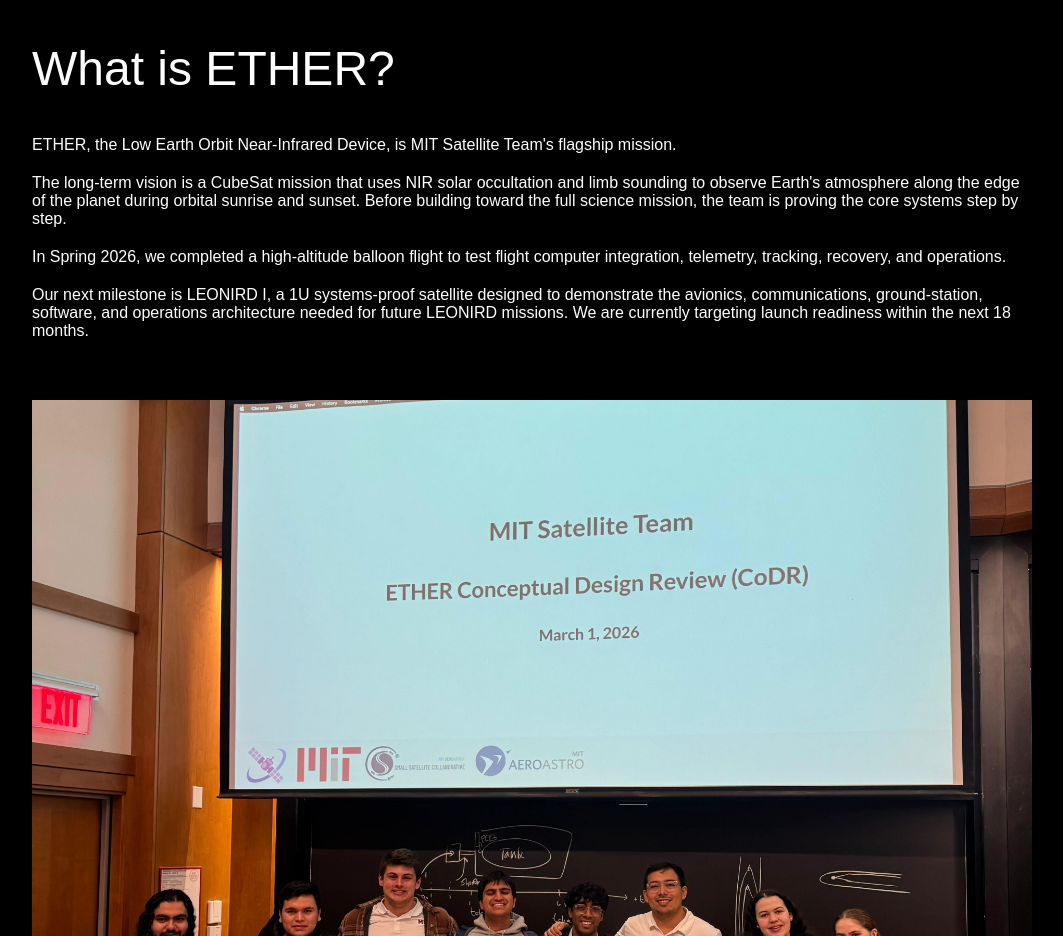
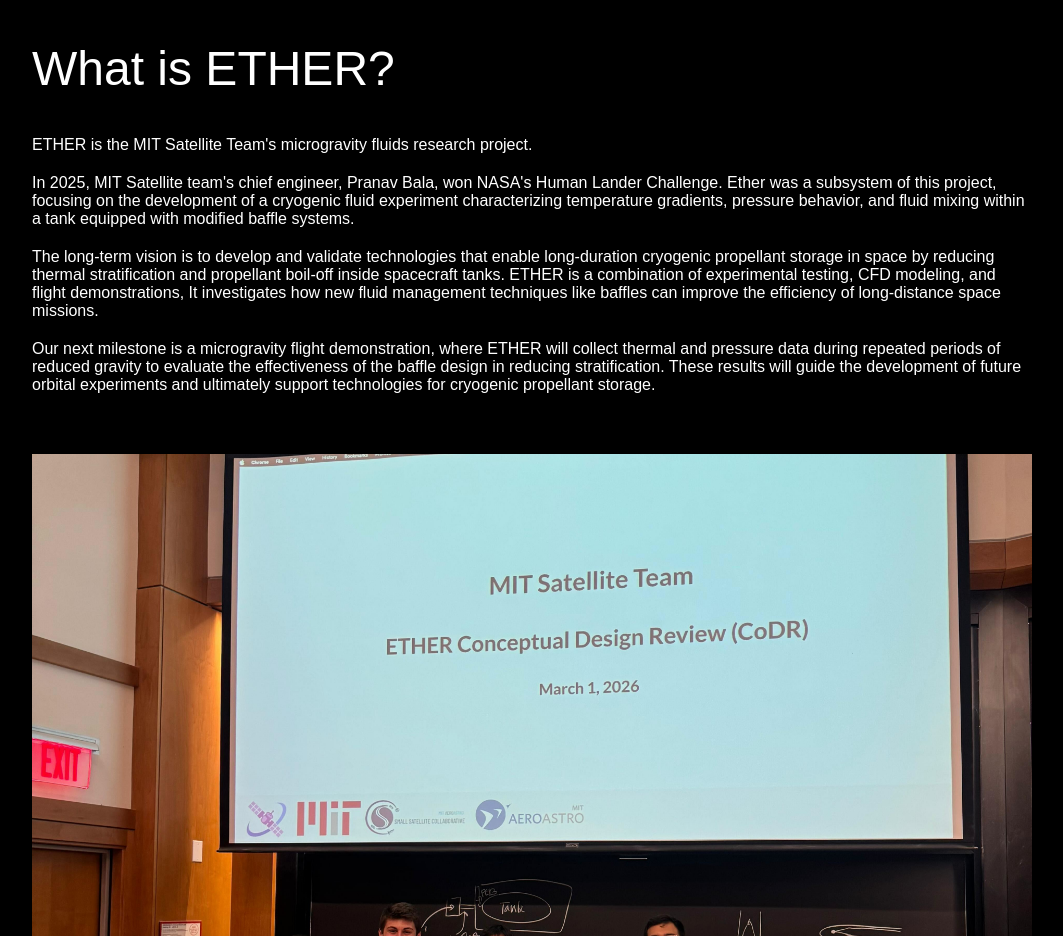
Before and after one commit to MITSatellite-Team/website, a Vue app: page /ether in a window 1280 px wide. Shown: the part 1040-1976 px from the top of the page, without its empty margins (108-1171 px from the left). Built offline with nearby package versions, Linux system fonts and the light colour scheme; a web font is replaced by a local one.

Commit message:
better ether description

```diff
--- a/src/views/Ether.vue
+++ b/src/views/Ether.vue
@@ -41,19 +41,19 @@
         <h2>What is ETHER?</h2>
 
         <p>
-			ETHER, the Low Earth Orbit Near-Infrared Device, is MIT Satellite Team's flagship mission.
+			ETHER is the MIT Satellite Team's microgravity fluids research project.
 		</p>
 
 		<p>
-			The long-term vision is a CubeSat mission that uses NIR solar occultation and limb sounding to observe Earth's atmosphere along the edge of the planet during orbital sunrise and sunset. Before building toward the full science mission, the team is proving the core systems step by step.
+			In 2025, MIT Satellite team's chief engineer, Pranav Bala, won NASA's Human Lander Challenge. Ether was a subsystem of this project, focusing on the development of a cryogenic fluid experiment characterizing temperature gradients, pressure behavior, and fluid mixing within a tank equipped with modified baffle systems.
 		</p>
 
 		<p>
-			In Spring 2026, we completed a high-altitude balloon flight to test flight computer integration, telemetry, tracking, recovery, and operations.
+			The long-term vision is to develop and validate technologies that enable long-duration cryogenic propellant storage in space by reducing thermal stratification and propellant boil-off inside spacecraft tanks. ETHER is a combination of experimental testing, CFD modeling, and flight demonstrations, It investigates how new fluid management techniques like baffles can improve the efficiency of long-distance space missions.
 		</p>
 
 		<p>
-			Our next milestone is LEONIRD I, a 1U systems-proof satellite designed to demonstrate the avionics, communications, ground-station, software, and operations architecture needed for future LEONIRD missions. We are currently targeting launch readiness within the next 18 months.
+			Our next milestone is a microgravity flight demonstration, where ETHER will collect thermal and pressure data during repeated periods of reduced gravity to evaluate the effectiveness of the baffle design in reducing stratification. These results will guide the development of future orbital experiments and ultimately support technologies for cryogenic propellant storage.
 		</p>
 
 		<img :src="Codr" class="codr-image"/>
```
